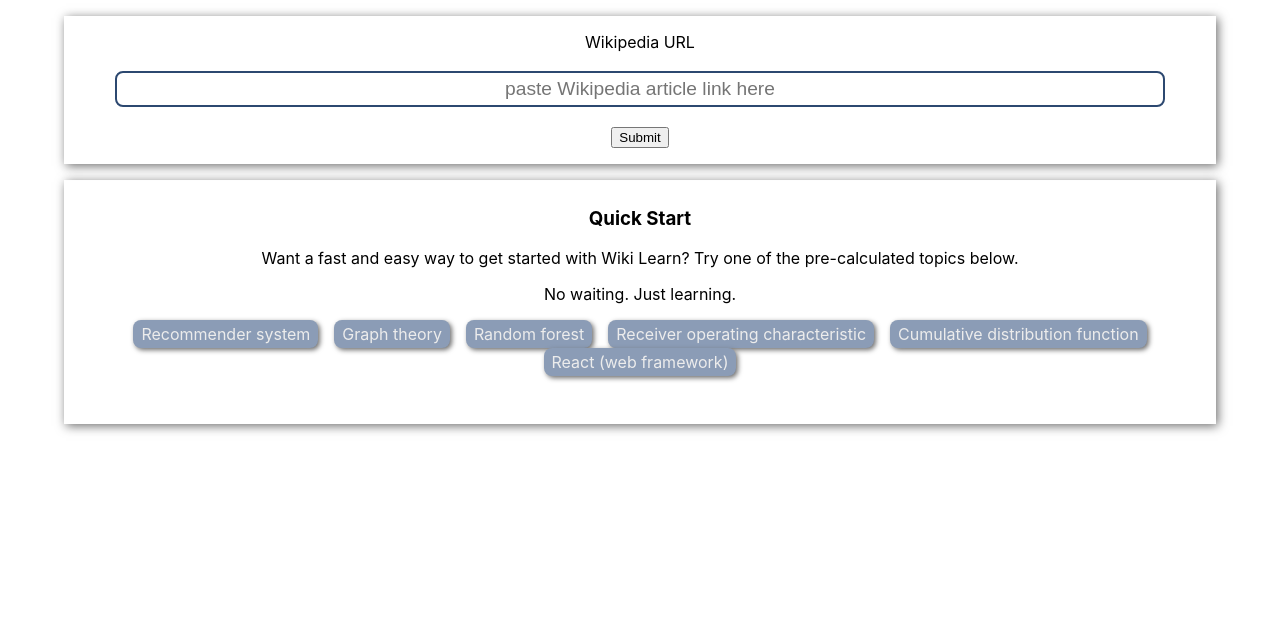
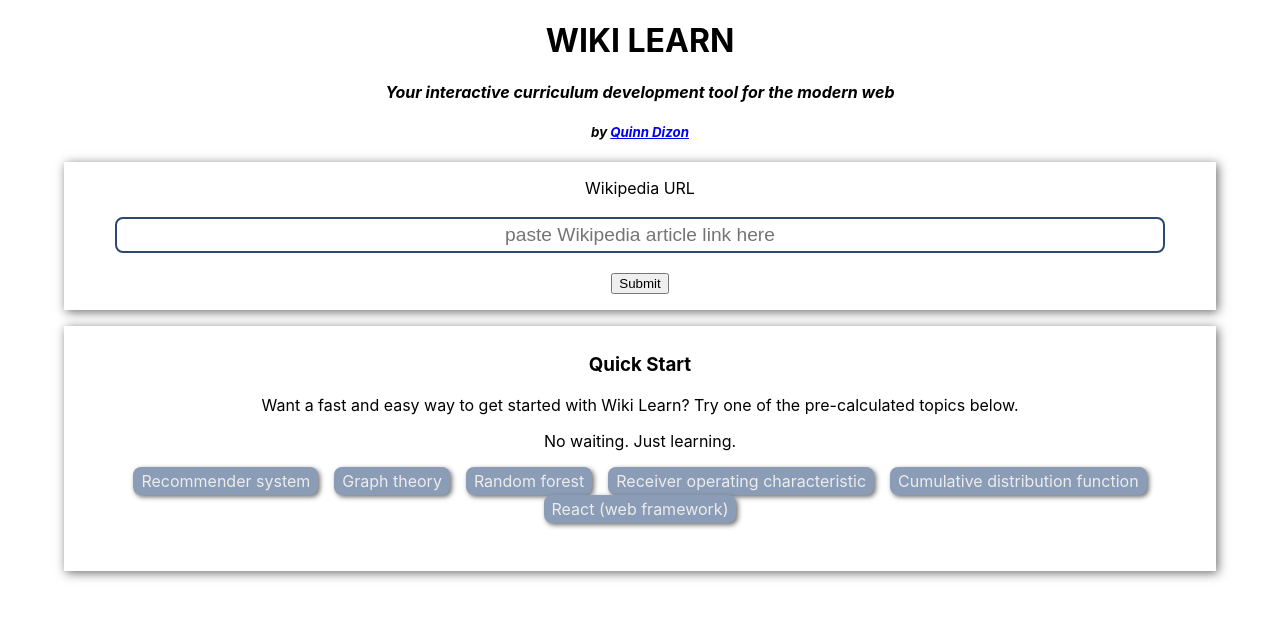
Before and after one commit to QED0711/wiki_learn_react, a React (Create React App) app: page / in a window 1280 px wide. Shown: the top 618 px of the page. Built offline with nearby package versions, Linux system fonts and the light colour scheme.

Commit message:
added header

```diff
--- a/src/App.js
+++ b/src/App.js
@@ -5,6 +5,7 @@ import RecommendationsDisplay from './components/RecommendationsDisplay';
 import Loading from './components/Loading';
 import SliderGroup from './components/SliderGroup';
 import PreCalculatedInterface from './components/PreCalculatedInterface';
+import Header from './components/Header';
 
 console.log(process.env)
 
@@ -39,6 +40,8 @@ const App = () => {
 
   return (
     <div className="App">
+      <Header />
+
       <EntryInput
         setRecommendations={setRecommendations}
         setLoading={setLoading}
--- a/src/components/EntryInput.js
+++ b/src/components/EntryInput.js
@@ -26,7 +26,7 @@ const EntryInput = ({ setRecommendations, setLoading, setDecisionThreshold, setC
         <form id="entry-input" onSubmit={handleSubmit}>
             <label for="user-entry">Wikipedia URL</label>
             <br/>
-            <input type="text" id="user-entry" placeholder="paste Wikipedia article link here"/>
+            <input type="text" id="user-entry" placeholder="paste Wikipedia article link here" required/>
             <br/>
             <input type="submit" value="Submit"/>
         </form>
--- /dev/null
+++ b/src/components/Header.js
@@ -0,0 +1,14 @@
+import React from 'react';
+
+const Header = () => {
+
+    return (
+        <header>
+            <h1>WIKI LEARN</h1>
+            <h4><em>Your interactive curriculum development tool for the modern web</em></h4>
+            <h5><em>by <a href="https://quinndizon.com" target="_blank">Quinn Dizon</a></em></h5>
+        </header>
+    )
+}
+
+export default Header;
```
